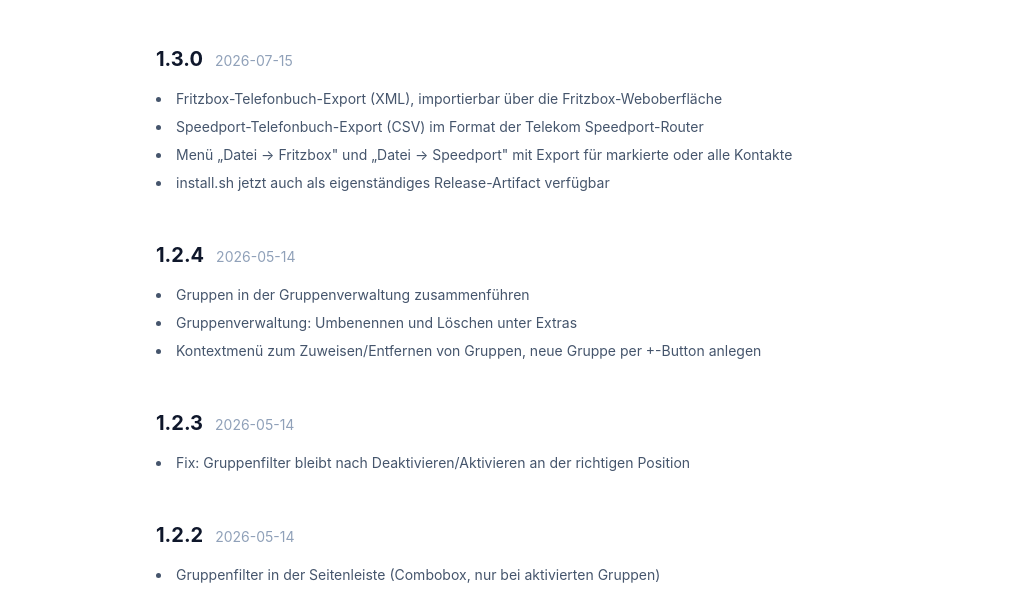
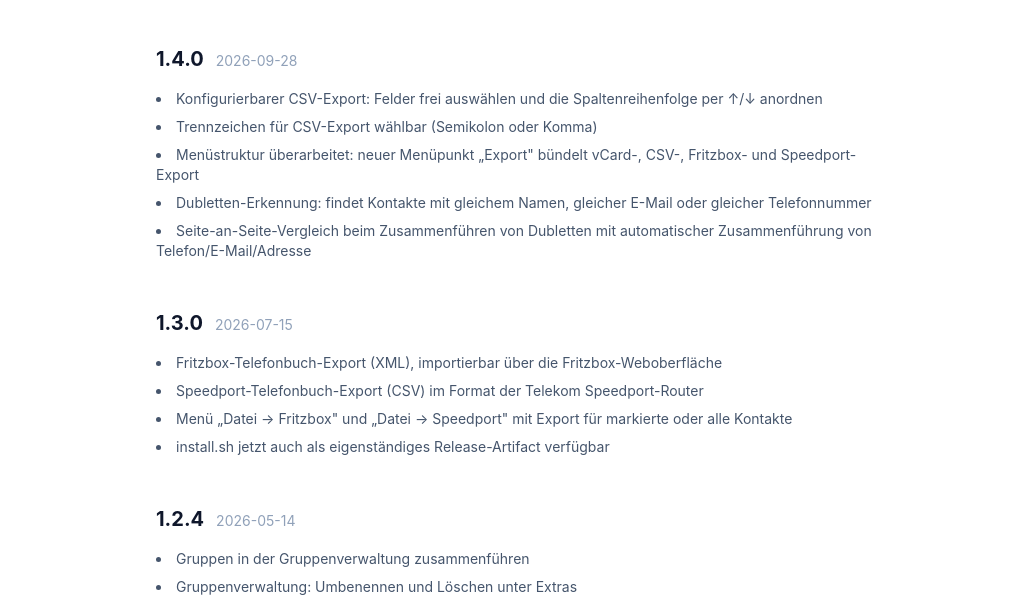
Before and after one commit to nicolettas-muggelbude/Kater, an Astro site: page /changelog in a window 1280 px wide. Shown: the part 208-805 px from the top of the page, without its empty margins (124-1158 px from the left). Built offline with nearby package versions, Linux system fonts and the light colour scheme; Astro itself is replaced by a stand-in of ours.

Commit message:
Kater 1.4.0: CSV-Export und Dubletten-Erkennung ergaenzt
Co-Authored-By: Claude Sonnet 5 <noreply@anthropic.com>

```diff
--- a/src/pages/changelog.astro
+++ b/src/pages/changelog.astro
@@ -4,6 +4,17 @@ import Layout from '../layouts/Layout.astro'
 // Manuell gepflegt, analog zu CHANGELOG.md im master-Branch.
 // Bei jedem neuen Release hier von Hand ergänzen.
 const CHANGELOG = [
+  {
+    version: '1.4.0',
+    datum: '2026-09-28',
+    eintraege: [
+      'Konfigurierbarer CSV-Export: Felder frei auswählen und die Spaltenreihenfolge per ↑/↓ anordnen',
+      'Trennzeichen für CSV-Export wählbar (Semikolon oder Komma)',
+      'Menüstruktur überarbeitet: neuer Menüpunkt „Export" bündelt vCard-, CSV-, Fritzbox- und Speedport-Export',
+      'Dubletten-Erkennung: findet Kontakte mit gleichem Namen, gleicher E-Mail oder gleicher Telefonnummer',
+      'Seite-an-Seite-Vergleich beim Zusammenführen von Dubletten mit automatischer Zusammenführung von Telefon/E-Mail/Adresse',
+    ],
+  },
   {
     version: '1.3.0',
     datum: '2026-07-15',
--- a/src/pages/index.astro
+++ b/src/pages/index.astro
@@ -25,6 +25,8 @@ const releasesUrl = 'https://muggelbude.it/projects/kater'
 const features = [
   { icon: 'contacts', title: 'Kontaktverwaltung', text: 'Erstellen, bearbeiten und löschen mit allen vCard 4.0-Feldern.' },
   { icon: 'import_contacts', title: 'Thunderbird / vCard', text: 'Import und Export kompatibel mit vCard 3.0 und 4.0 – einzeln, markiert oder alle Kontakte.' },
+  { icon: 'table_view', title: 'Konfigurierbarer CSV-Export', text: 'Felder frei auswählen und die Spaltenreihenfolge selbst festlegen.' },
+  { icon: 'join', title: 'Dubletten-Erkennung', text: 'Findet doppelte Kontakte und führt sie per Seite-an-Seite-Vergleich zusammen.' },
   { icon: 'router', title: 'Fritzbox-Export', text: 'Telefonbuch als XML, direkt über die Fritzbox-Weboberfläche importierbar.' },
   { icon: 'dialpad', title: 'Speedport-Export', text: 'Telefonbuch als CSV im Format der Telekom Speedport-Router.' },
   { icon: 'checklist', title: 'Mehrfachauswahl', text: 'Strg+Klick oder Umschalt+Klick für Gruppenexport.' },
```
